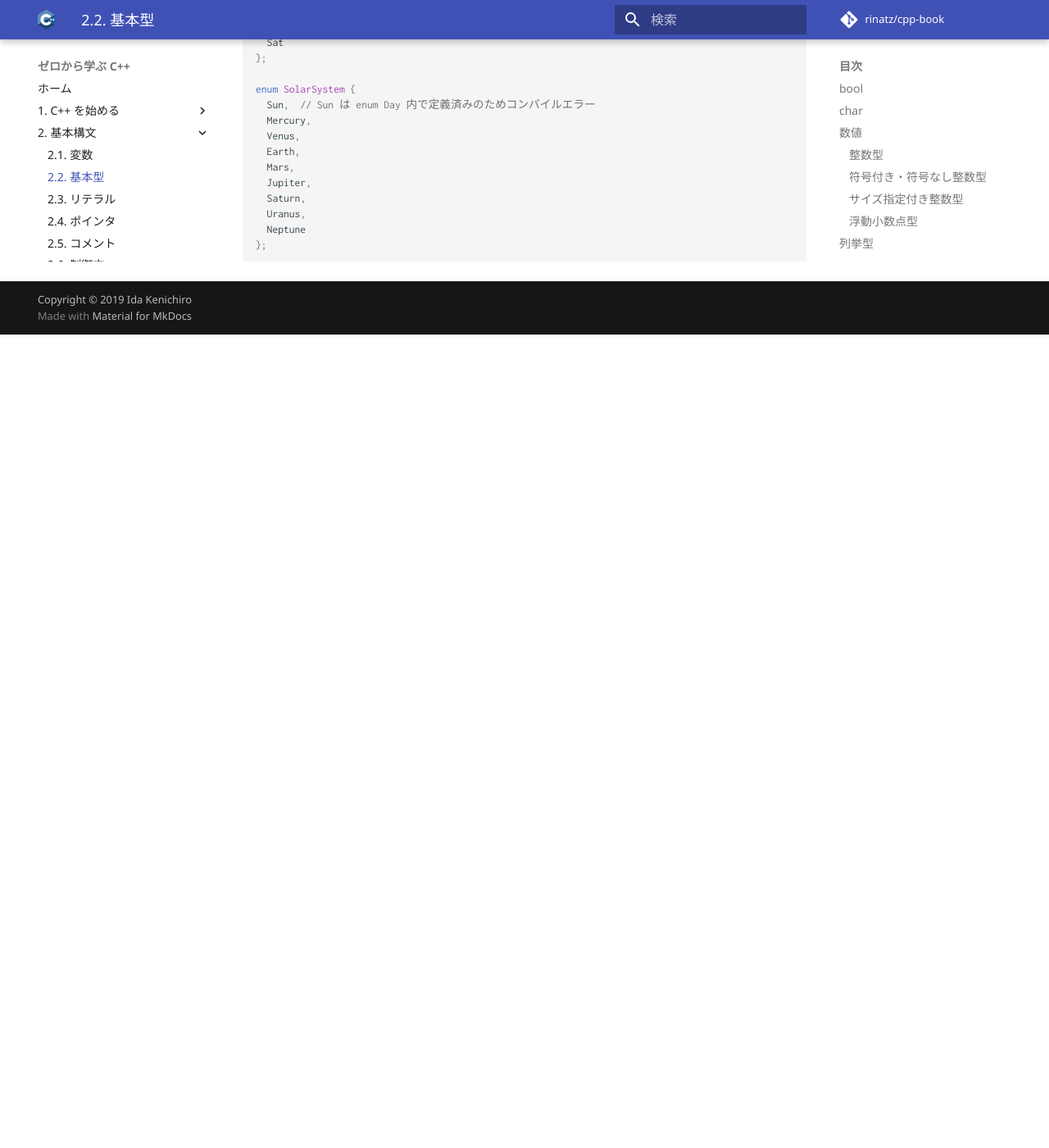
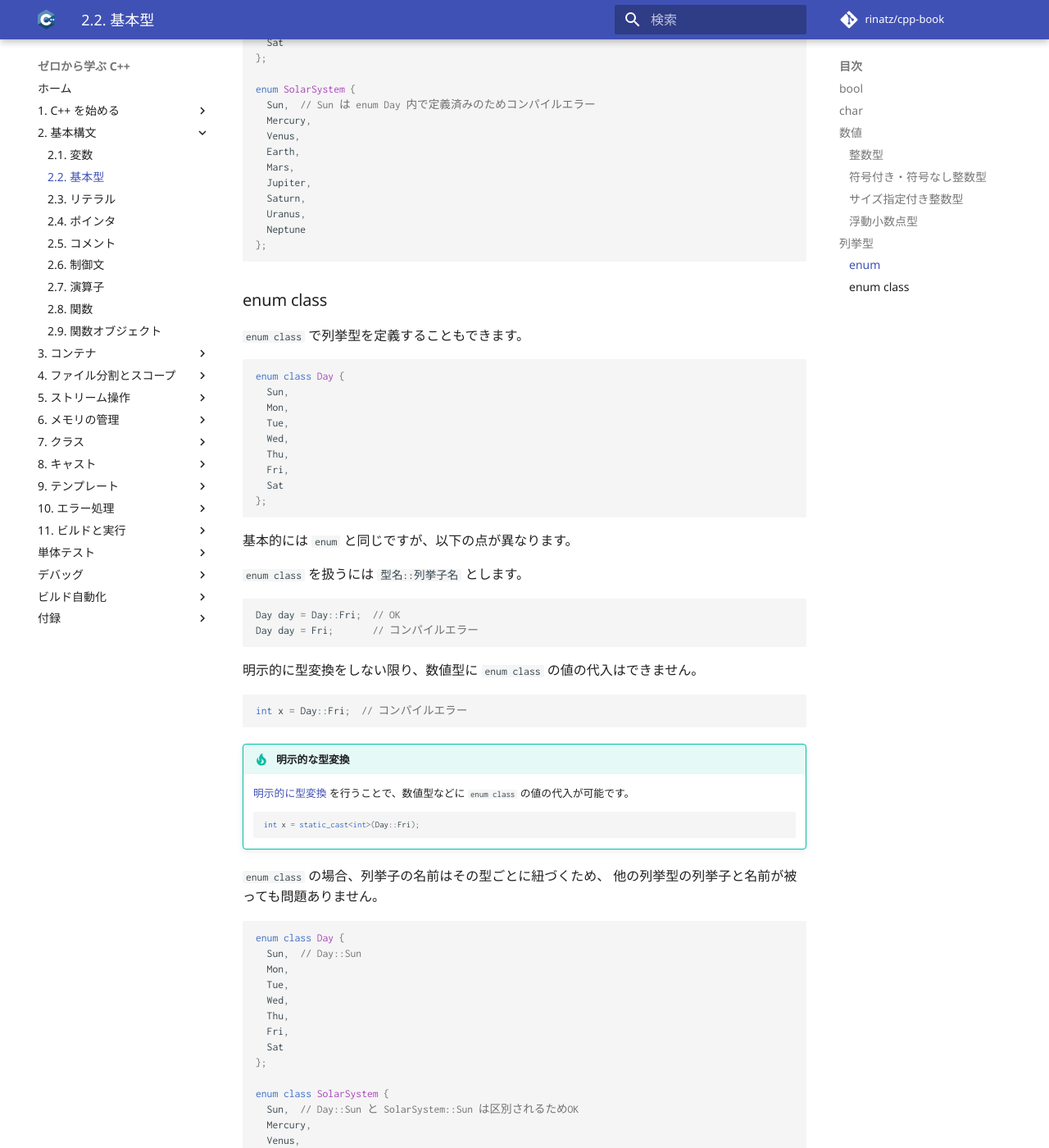
Before and after one commit to rinatz/cpp-book, an MkDocs documentation site: the page built from docs/ch02-02-primitive-types.md, in a window 1280 px wide and 1400 px high, scrolled down 3293 px. Shown: the whole window at 82% size. Built offline with MkDocs 1.6.1 and Material for MkDocs 9.7.7, drawn with Linux system fonts in a browser that asks for light colours; comment, search, counter and statistics services are not loaded; before the commit the page ends 3701 px from its top, so only the background shows below that.

Commit message:
Explain scoped enum

````diff
--- a/docs/ch02-02-primitive-types.md
+++ b/docs/ch02-02-primitive-types.md
@@ -161,3 +161,70 @@ enum SolarSystem {
   Neptune
 };
 ```
+
+### enum class
+
+`enum class` で列挙型を定義することもできます。
+
+```cpp
+enum class Day {
+  Sun,
+  Mon,
+  Tue,
+  Wed,
+  Thu,
+  Fri,
+  Sat
+};
+```
+
+基本的には `enum` と同じですが、以下の点が異なります。
+
+`enum class` を扱うには `型名::列挙子名` とします。
+
+```cpp
+Day day = Day::Fri;  // OK
+Day day = Fri;       // コンパイルエラー
+```
+
+明示的に型変換をしない限り、数値型に `enum class` の値の代入はできません。
+
+```cpp
+int x = Day::Fri;  // コンパイルエラー
+```
+
+!!! tip "明示的な型変換"
+    [明示的に型変換][cpp-casts] を行うことで、数値型などに `enum class` の値の代入が可能です。
+
+    ```cpp
+    int x = static_cast<int>(Day::Fri);
+    ```
+
+[cpp-casts]: ch08-01-cpp-casts.md
+
+`enum class` の場合、列挙子の名前はその型ごとに紐づくため、
+他の列挙型の列挙子と名前が被っても問題ありません。
+
+```cpp
+enum class Day {
+  Sun,  // Day::Sun
+  Mon,
+  Tue,
+  Wed,
+  Thu,
+  Fri,
+  Sat
+};
+
+enum class SolarSystem {
+  Sun,  // Day::Sun と SolarSystem::Sun は区別されるためOK
+  Mercury,
+  Venus,
+  Earth,
+  Mars,
+  Jupiter,
+  Saturn,
+  Uranus,
+  Neptune
+};
+```
````
